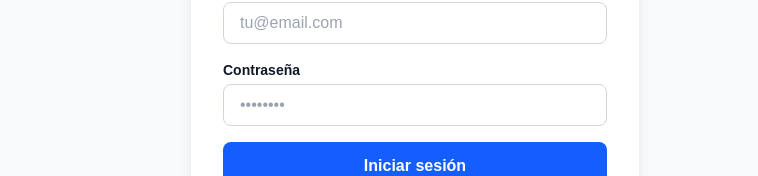
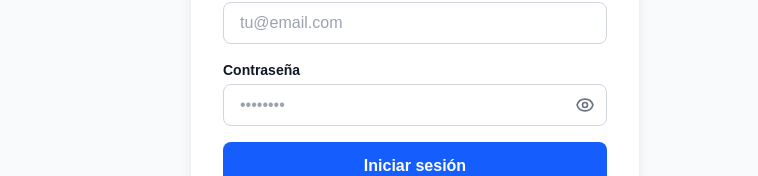
Before and after one commit to vargasabarcavictormanuel073-jpg/Planiverse, a Next.js app in the folder AppNylaMovil/: page / in a window 1280 px wide. Both pictures are taken after a click on the button "Iniciar sesión con Email". Shown: the part 298-474 px from the top of the page, without its empty margins (225-983 px from the left). Built offline with nearby package versions, Linux system fonts and the light colour scheme; no server answers.

Commit message:
feat: add show/hide password toggle to all password inputs

```diff
--- a/AppNylaMovil/app/reset-password/page.tsx
+++ b/AppNylaMovil/app/reset-password/page.tsx
@@ -4,6 +4,7 @@
 import { useSearchParams, useRouter } from 'next/navigation';
 import { confirmPasswordReset, verifyPasswordResetCode, signOut } from 'firebase/auth';
 import { auth } from '@/lib/firebase/config';
+import PasswordInput from '@/components/PasswordInput';
 
 function ResetPasswordForm() {
   const searchParams = useSearchParams();
@@ -119,8 +120,7 @@
             <form onSubmit={handleSubmit} className="space-y-4">
               <div>
                 <label className="block text-sm font-medium text-gray-700 mb-1">Nueva contraseña</label>
-                <input
-                  type="password"
+                <PasswordInput
                   value={password}
                   onChange={(e) => setPassword(e.target.value)}
                   placeholder="Mínimo 6 caracteres"
@@ -130,8 +130,7 @@
               </div>
               <div>
                 <label className="block text-sm font-medium text-gray-700 mb-1">Confirmar contraseña</label>
-                <input
-                  type="password"
+                <PasswordInput
                   value={confirm}
                   onChange={(e) => setConfirm(e.target.value)}
                   placeholder="Repite tu contraseña"
--- /dev/null
+++ b/AppNylaMovil/components/PasswordInput.tsx
@@ -0,0 +1,66 @@
+'use client';
+
+import { useState } from 'react';
+
+interface PasswordInputProps {
+  id?: string;
+  name?: string;
+  value: string;
+  onChange: (e: React.ChangeEvent<HTMLInputElement>) => void;
+  onBlur?: () => void;
+  disabled?: boolean;
+  placeholder?: string;
+  className?: string;
+  required?: boolean;
+}
+
+export default function PasswordInput({
+  id,
+  name,
+  value,
+  onChange,
+  onBlur,
+  disabled,
+  placeholder = '••••••••',
+  className = '',
+  required,
+}: PasswordInputProps) {
+  const [show, setShow] = useState(false);
+
+  return (
+    <div className="relative">
+      <input
+        id={id}
+        name={name}
+        type={show ? 'text' : 'password'}
+        value={value}
+        onChange={onChange}
+        onBlur={onBlur}
+        disabled={disabled}
+        placeholder={placeholder}
+        required={required}
+        className={`pr-12 ${className}`}
+      />
+      <button
+        type="button"
+        tabIndex={-1}
+        onClick={() => setShow((v) => !v)}
+        className="absolute right-3 top-1/2 -translate-y-1/2 text-gray-400 hover:text-gray-600 focus:outline-none"
+        aria-label={show ? 'Ocultar contraseña' : 'Mostrar contraseña'}
+      >
+        {show ? (
+          // Ojo tachado — ocultar
+          <svg className="w-5 h-5" fill="none" stroke="currentColor" viewBox="0 0 24 24">
+            <path strokeLinecap="round" strokeLinejoin="round" strokeWidth={2} d="M13.875 18.825A10.05 10.05 0 0112 19c-4.478 0-8.268-2.943-9.543-7a9.97 9.97 0 011.563-3.029m5.858.908a3 3 0 114.243 4.243M9.878 9.878l4.242 4.242M9.88 9.88l-3.29-3.29m7.532 7.532l3.29 3.29M3 3l3.59 3.59m0 0A9.953 9.953 0 0112 5c4.478 0 8.268 2.943 9.543 7a10.025 10.025 0 01-4.132 5.411m0 0L21 21" />
+          </svg>
+        ) : (
+          // Ojo abierto — mostrar
+          <svg className="w-5 h-5" fill="none" stroke="currentColor" viewBox="0 0 24 24">
+            <path strokeLinecap="round" strokeLinejoin="round" strokeWidth={2} d="M15 12a3 3 0 11-6 0 3 3 0 016 0z" />
+            <path strokeLinecap="round" strokeLinejoin="round" strokeWidth={2} d="M2.458 12C3.732 7.943 7.523 5 12 5c4.478 0 8.268 2.943 9.542 7-1.274 4.057-5.064 7-9.542 7-4.477 0-8.268-2.943-9.542-7z" />
+          </svg>
+        )}
+      </button>
+    </div>
+  );
+}
--- a/AppNylaMovil/components/wizard/AuthStep.tsx
+++ b/AppNylaMovil/components/wizard/AuthStep.tsx
@@ -21,6 +21,7 @@
 import { FirestoreService } from '@/lib/firebase/firestore.service';
 import { ThemeManager } from '@/lib/auth/services/ThemeManager';
 import { AuthService } from '@/lib/firebase/auth.service';
+import PasswordInput from '@/components/PasswordInput';
 
 interface AuthStepProps {
   onAuthSuccess: (userId: string, isNewUser: boolean) => void;
@@ -441,9 +442,8 @@
               <label htmlFor="password" className="block text-sm font-medium text-gray-700 mb-1">
                 Contraseña
               </label>
-              <input
+              <PasswordInput
                 id="password"
-                type="password"
                 value={password}
                 onChange={(e) => setPassword(e.target.value)}
                 disabled={isLoading}
--- a/AppNylaMovil/components/wizard/RegisterStep.tsx
+++ b/AppNylaMovil/components/wizard/RegisterStep.tsx
@@ -15,6 +15,7 @@
 import { useFormValidation } from '@/hooks/auth/useFormValidation';
 import { ValidationService } from '@/lib/auth/services/ValidationService';
 import { AuthError } from '@/lib/auth/types';
+import PasswordInput from '@/components/PasswordInput';
 
 interface RegisterStepProps {
   onRegisterSuccess: (userId: string) => void;
@@ -201,8 +202,7 @@
             <label className="block text-sm font-bold text-gray-700 mb-2">
               🔒 Contraseña
             </label>
-            <input
-              type="password"
+            <PasswordInput
               name="password"
               value={values.password}
               onChange={(e) => handleChange('password', e.target.value)}
@@ -225,8 +225,7 @@
             <label className="block text-sm font-bold text-gray-700 mb-2">
               🔒 Confirmar Contraseña
             </label>
-            <input
-              type="password"
+            <PasswordInput
               name="confirmPassword"
               value={values.confirmPassword}
               onChange={(e) => handleChange('confirmPassword', e.target.value)}
```
